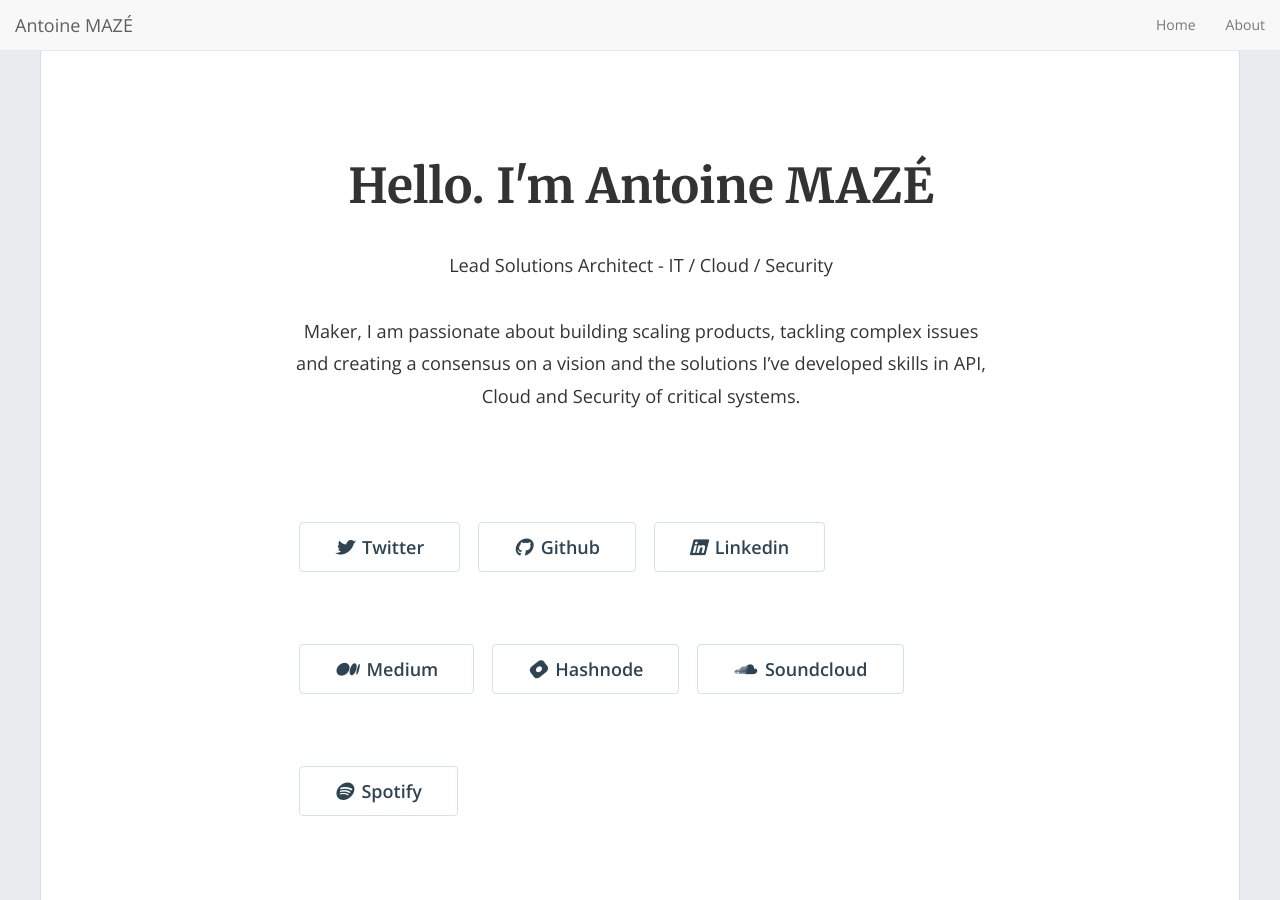
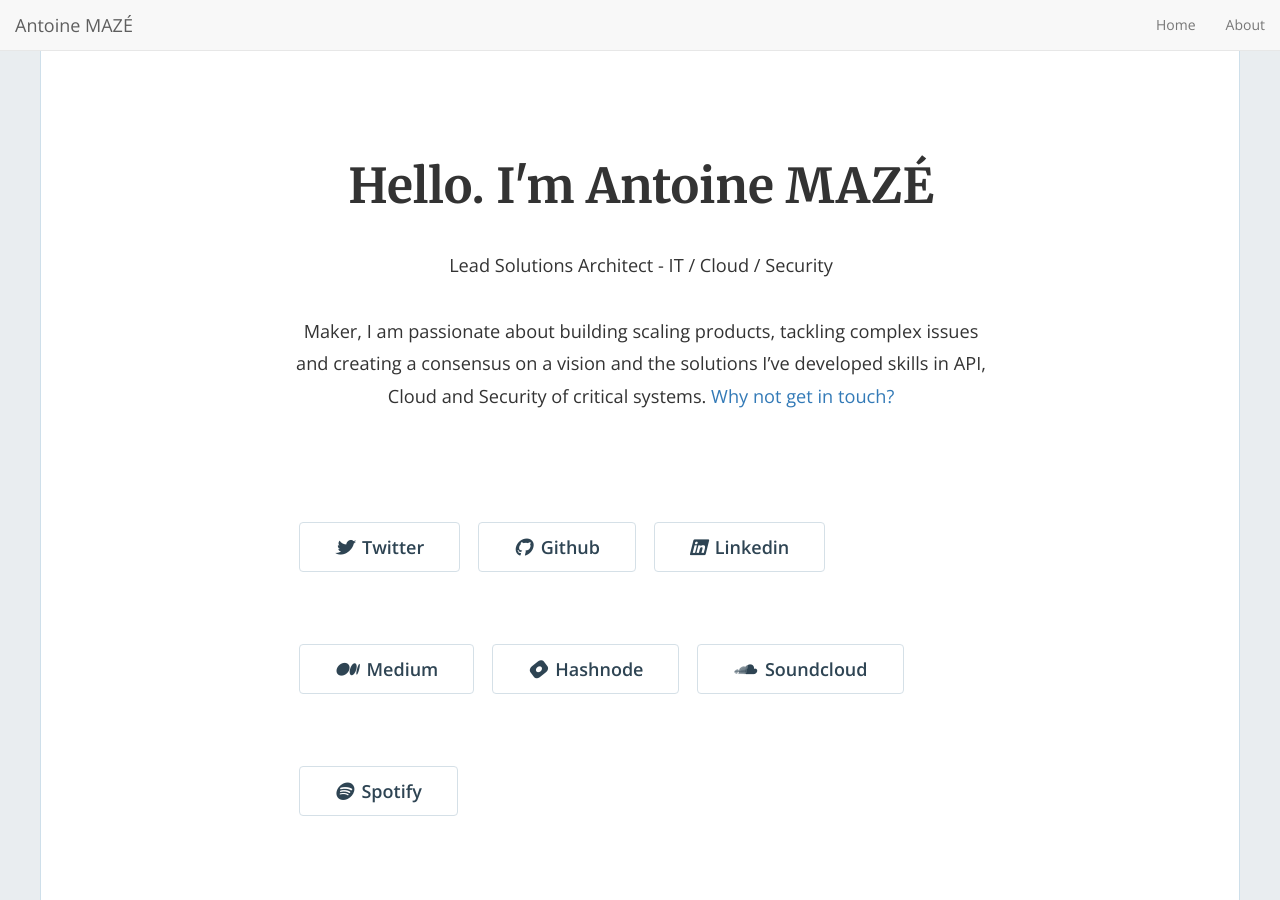
Before and after one commit to antinmaze/antinmaze.github.io, a Jekyll site: the page built from index.html, in a window 1280 px wide and 900 px high. Built offline with Jekyll 4.4.1, drawn with Linux system fonts in a browser that asks for light colours; nearby versions of some CDN libraries; the list of posts is cut into pages by our own code.

Commit message:
Update _config.yml

```diff
--- a/_config.yml
+++ b/_config.yml
@@ -22,7 +22,6 @@
 twitter_username: 'antoinemaze'
 github_username: 'antinmaze'
 linkedin_username: 'antoinemaze'
-medium_username: 'antoinemaze.hashnode.dev'
 hashnode_username: 'antoinemaze.hashnode.dev'
 soundcloud_username: 'oldkdz'
 spotify_username: 'etanova'
@@ -96,10 +95,10 @@
 footer_text: '© 2022 Antoine MAZ&Eacute;'
 admin_name: 'Antoine MAZ&Eacute;'
 google_analytics: "317526507" # Update with your own tracking ID
-enable_contact: false
+enable_contact: true
 
 #### Phantom Navigation menu
 enable_nav: true
 nav_item:
   - { url: '/', text: 'Home' }
-  - { url: '/about', text: 'About' }
+  - { url: 'https://www.linkedin.com/in/antoinemaze/', text: 'About' }
```
